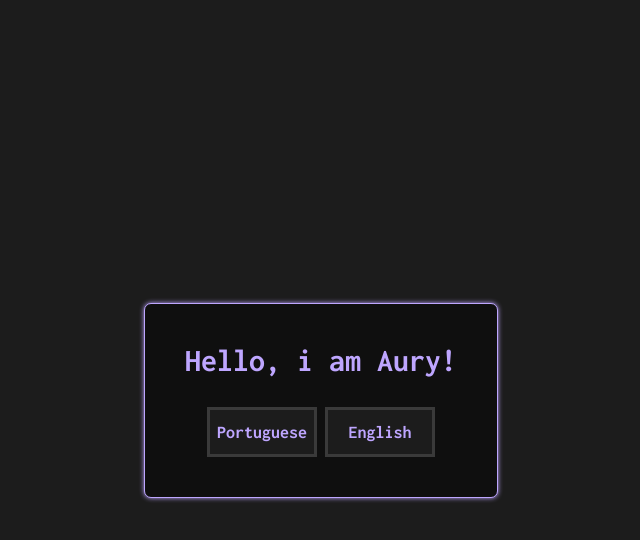
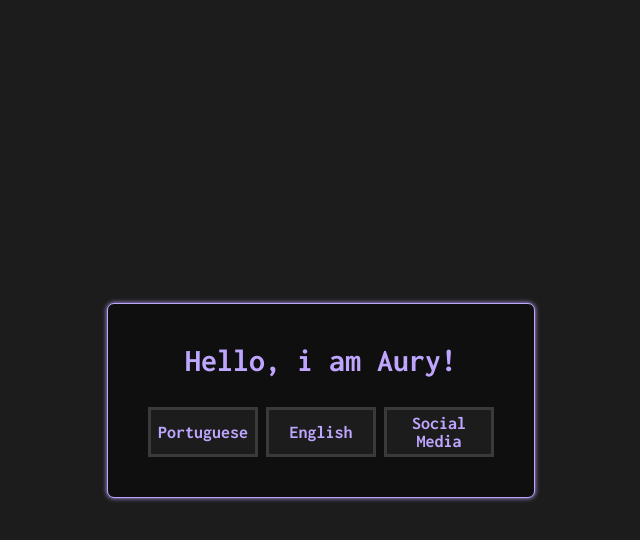
Before and after one commit to AuryChar/about-me, a plain HTML site: page index.html in a window 1280 px wide. Both pictures are taken after a click on the button "About me". Shown: the whole page, without its empty margins (319-959 px from the left). Drawn offline with Linux system fonts and the light colour scheme.

Commit message:
Social Media

```diff
--- a/assets/css/predefineds.css
+++ b/assets/css/predefineds.css
@@ -8,12 +8,19 @@
     user-select: none;
 }
 
+a {
+    text-decoration: none;
+}
+
 body {
     background-color: #1c1c1c;
     color: #bea6ff;
 }
 
 button {
+    display: flex;
+    justify-content: center;
+    align-items: center;
     width: 110px;
     min-height: 50px;
     font-size: large;
@@ -34,4 +41,5 @@ button {
     display: flex;
     justify-content: center;
     align-items: center;
+    flex-direction: column;
 }
--- /dev/null
+++ b/assets/css/social.css
@@ -0,0 +1,27 @@
+.principal {
+    background-color: #0f0f0f;
+    padding: 40px;
+    width: 75%;
+    display: flex;
+    justify-content: center;
+    align-items: center;
+    flex-direction: column;
+    gap: 30px;
+    border: solid 4px #3a3a3a;
+    border-radius: 7px;
+    transition: all 0.2s ease-in-out;
+}   .principal:hover {
+        border-color: #bea6ff;
+        box-shadow: #bea6ff 0 0 10px 0;
+}
+
+a {
+    width: 75%;
+    min-height: 80px;
+}
+
+button {
+    width: 100%;
+    height: 100%;
+    font-size: 2em;
+}
--- a/assets/js/script.js
+++ b/assets/js/script.js
@@ -1,13 +1,16 @@
 let am = document.querySelector('#am');
 let pt = document.querySelector('#pt');
 let en = document.querySelector('#en');
+let sm = document.querySelector('#sm');
 pt.style.display = 'none';
 en.style.display = 'none';
+sm.style.display = 'none';
 
 am.addEventListener('click', () => {
     am.style.display = 'none';
     en.style.display = 'block';
     pt.style.display = 'block';
+    sm.style.display = 'block';
 })
 
 pt.addEventListener('click', () => {
@@ -16,3 +19,6 @@ pt.addEventListener('click', () => {
 en.addEventListener('click', () => {
     window.location.href = 'en.html';
 })
+sm.addEventListener('click', () => {
+    window.location.href = 'social.html';
+})
--- a/index.html
+++ b/index.html
@@ -16,6 +16,7 @@
                 <button id="am">About me</button>
                 <button id="pt">Portuguese</button>
                 <button id="en">English</button>
+                <button id="sm">Social Media</button>
             </div>
         </div>
     </div>
```
Also changed, not shown: social.html (added, +21 -0 lines).
